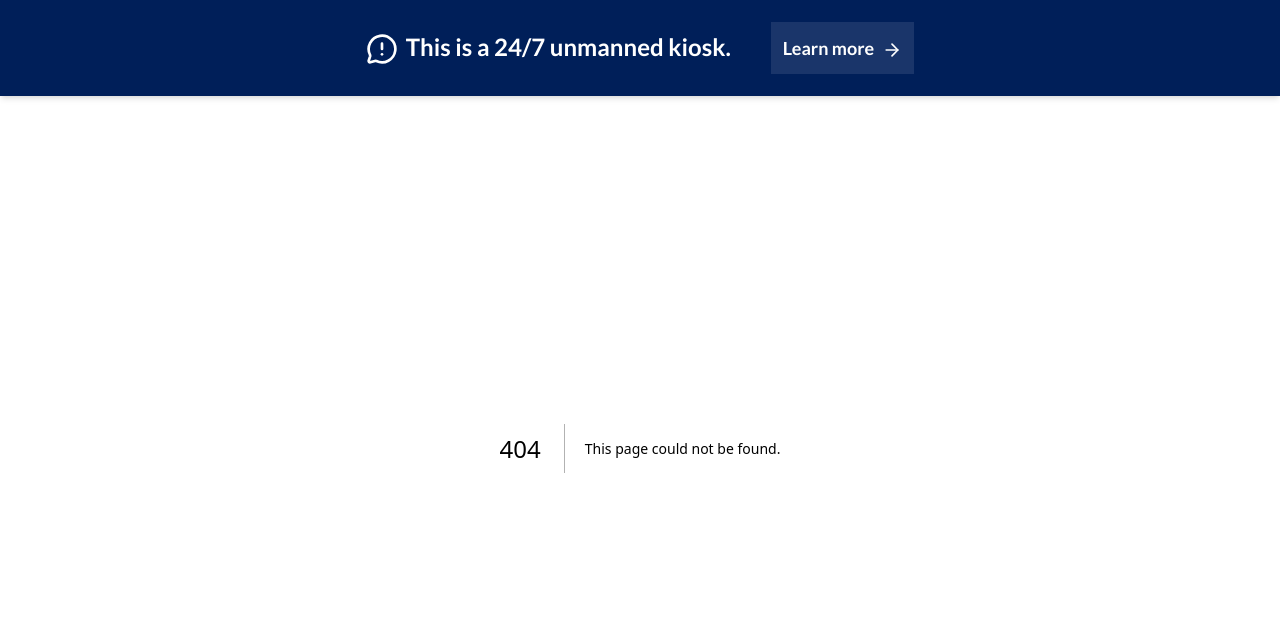
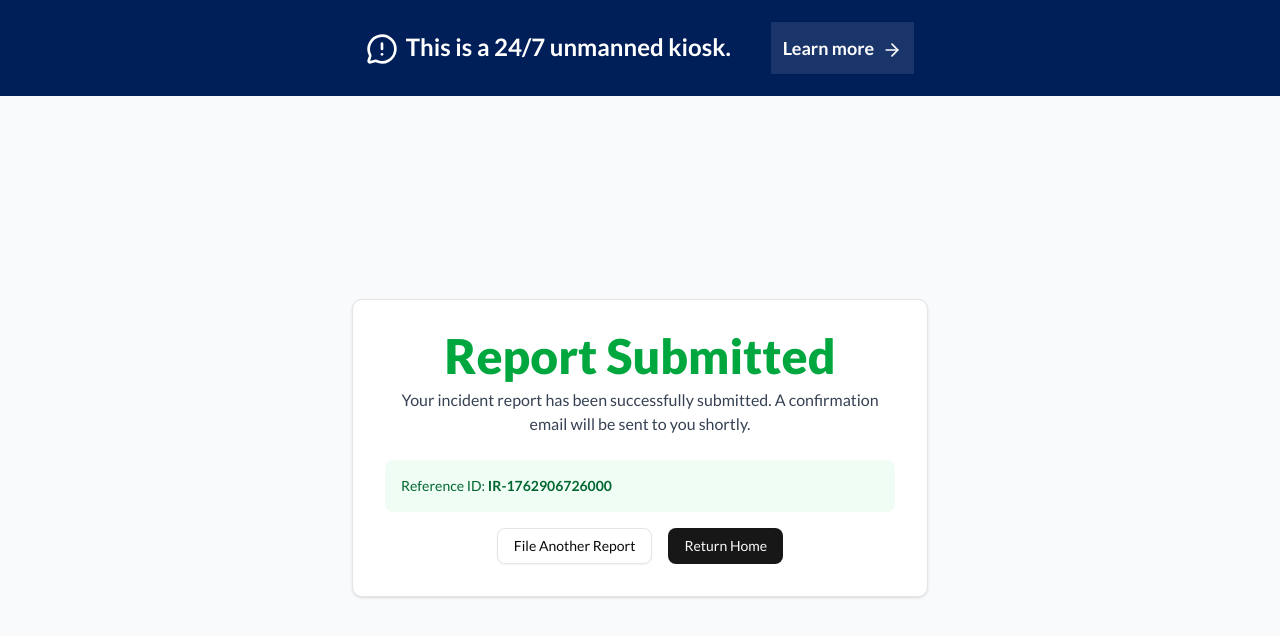
Before and after one commit to SeansC12/hacx, a Next.js app in the folder client/: page /incident/success in a window 1280 px wide. Before the commit this address had no page. Shown: the top 636 px of the page. Built offline with nearby package versions, Linux system fonts and the light colour scheme.

Commit message:
Added basic successfully submitted page and redirect

```diff
--- /dev/null
+++ b/client/app/incident/success/page.tsx
@@ -0,0 +1,33 @@
+"use client";
+
+import React from "react";
+import { Button } from "@/components/ui/button";
+import Link from "next/link";
+
+export default function IncidentSuccessPage() {
+  return (
+    <div className="flex h-full flex-col items-center justify-center bg-gray-50 p-8">
+      <div className="w-full max-w-xl space-y-6 rounded-lg border bg-white p-8 shadow">
+        <div className="space-y-2 text-center">
+          <h1 className="text-3xl font-bold text-green-600">Report Submitted</h1>
+          <p className="text-gray-700">
+            Your incident report has been successfully submitted. A confirmation email will be sent to you shortly.
+          </p>
+        </div>
+        <div className="space-y-4">
+          <div className="rounded-md bg-green-50 p-4 text-sm text-green-800">
+            Reference ID: <strong>IR-{Date.now()}</strong>
+          </div>
+          <div className="flex flex-wrap gap-4 justify-center">
+            <Link href="/incident" className="inline-block">
+              <Button variant="outline">File Another Report</Button>
+            </Link>
+            <Link href="/" className="inline-block">
+              <Button>Return Home</Button>
+            </Link>
+          </div>
+        </div>
+      </div>
+    </div>
+  );
+}
--- a/client/components/form/report-form.tsx
+++ b/client/components/form/report-form.tsx
@@ -5,6 +5,7 @@ import { FormSection } from "./form-section";
 import { FormConfig } from "@/types/form";
 import { useFormContext } from "@/contexts/form-context";
 import LogInWithSingpassButton from "@/components/log-in-with-singpass-button";
+import { useRouter } from "next/navigation";
 
 interface ReportFormProps {
   config: FormConfig;
@@ -13,6 +14,7 @@ interface ReportFormProps {
 export function ReportForm({ config }: ReportFormProps) {
   const [currentSection, setCurrentSection] = useState(0);
   const { formData, updateFormData } = useFormContext();
+  const router = useRouter();
 
   const isSectionComplete = (sectionIndex: number) => {
     const section = config.sections[sectionIndex];
@@ -67,8 +69,8 @@ export function ReportForm({ config }: ReportFormProps) {
   };
 
   const handleSubmit = () => {
-    // Placeholder submission logic
-    console.log("Submit:", formData);
+    // Could post formData to an API here before redirect
+    router.push("/incident/success");
   };
 
   return (
@@ -108,7 +110,7 @@ export function ReportForm({ config }: ReportFormProps) {
                         />
                       </div>
                       <p className="text-sm text-gray-500">
-                        If the PDF does not load correctly,{' '}
+                        If the PDF does not load correctly,{" "}
                         <a
                           href="/form.pdf"
                           target="_blank"
```
